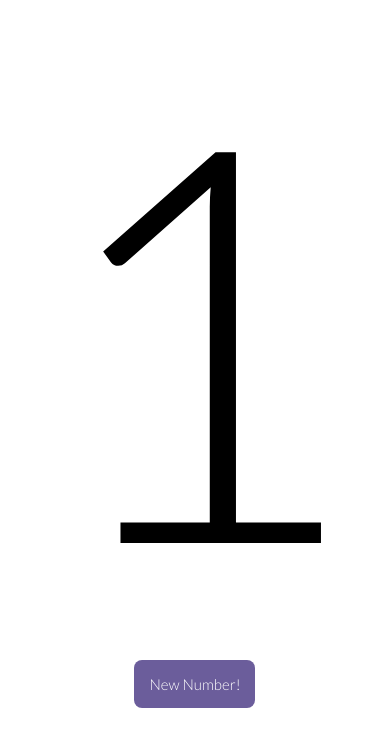
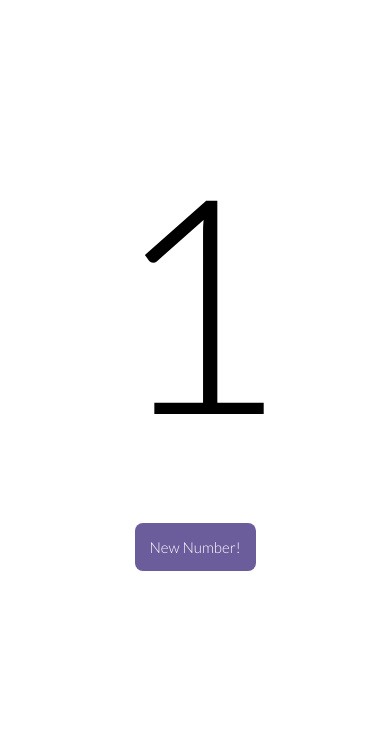
Before and after one commit to kelseyywang/random-ticker, a React (Create React App) app: page / in a window 390 px wide. Shown: the top 746 px of the page. Built offline with nearby package versions, Linux system fonts and the light colour scheme.

Commit message:
media changes

```diff
--- a/src/App.css
+++ b/src/App.css
@@ -1,4 +1,7 @@
 .app-container {
+  height: 100vh;
+  width: 100vw;
+  overflow: hidden;
   display: flex;
   flex-direction: column;
   justify-content: center;
--- a/src/styles/ticker.css
+++ b/src/styles/ticker.css
@@ -10,9 +10,11 @@
 .number {
   font-family: "Lato", sans-serif;
   font-size: 550px;
+  line-height: 500px;
 }
 
 .restart-button {
+  margin: 100px;
   font-family: "Lato", sans-serif;
   font-size: 15px;
   padding: 15px;
@@ -21,3 +23,19 @@
   border-radius: 8px;
   cursor: pointer;
 }
+
+@media (max-height: 650px) {
+  .number {
+    font-family: "Lato", sans-serif;
+    font-size: 300px;
+    line-height: 250px;
+  }
+}
+
+@media (max-width: 500px) {
+  .number {
+    font-family: "Lato", sans-serif;
+    font-size: 300px;
+    line-height: 250px;
+  }
+}
```
